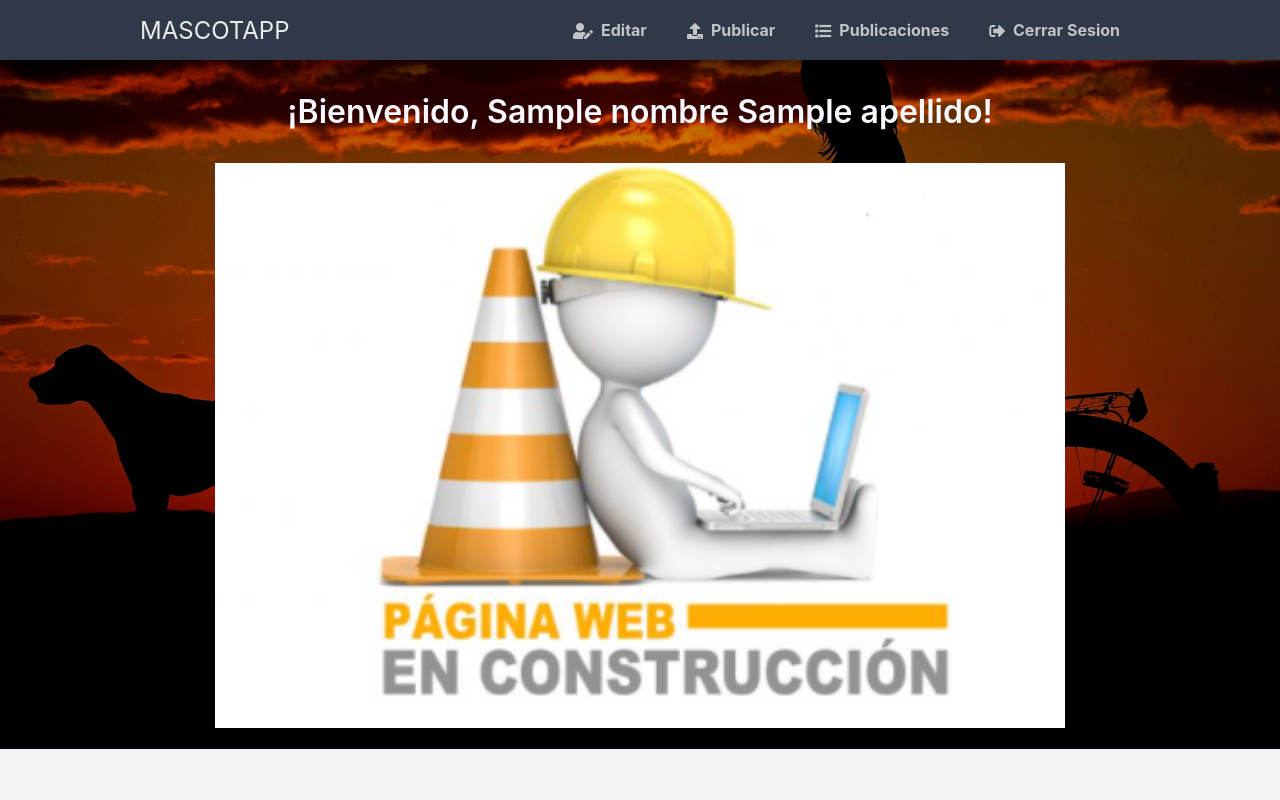
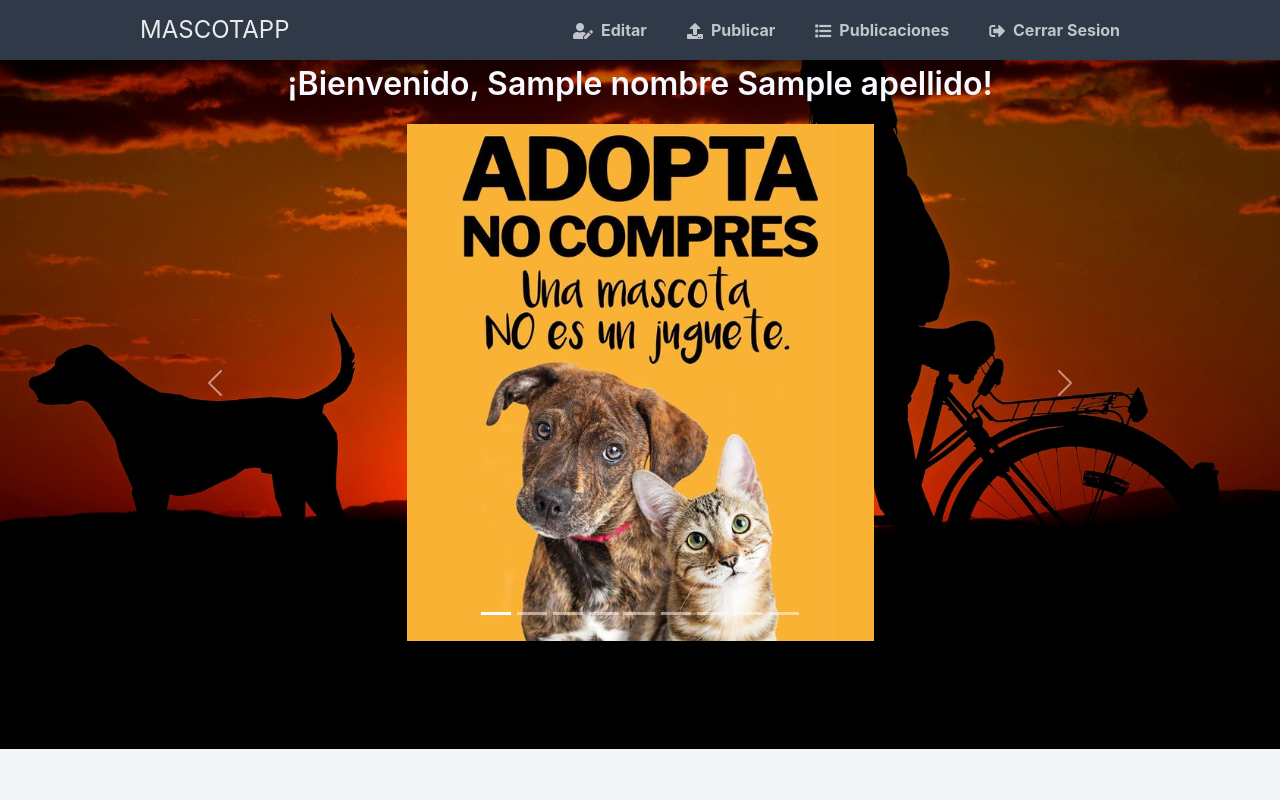
Before and after one commit to paulacarbone/MascotApp2022, a Flask app: template templates/home.html in a window 1280 px wide. Run offline with Flask 2, Linux system fonts and the light colour scheme; the template is opened without the code that fills it: most values are stand-ins (such as "Sample title", 1, 10 or a date in 2020); some libraries are stand-ins or nearby versions.

Commit message:
Se agrega carrousel al home

```diff
--- a/templates/home.html
+++ b/templates/home.html
@@ -4,6 +4,56 @@
 
 {% block content %}
 <p>¡Bienvenido, {{ nombre.capitalize() }} {{apellido.capitalize()}}!</p>
-<img src="../static/images/pagina en construccion.jpg" alt="espacio en construccion" width="850px" title="Espacio en construccion"/>
+<!-- <img src="../static/images/pagina en construccion.jpg" alt="espacio en construccion" width="850px" title="Espacio en construccion"/> -->
+<div id="carouselExampleIndicators" class="carousel slide" data-bs-ride="true">
+    <div class="carousel-indicators">
+      <button type="button" data-bs-target="#carouselExampleIndicators" data-bs-slide-to="0" class="active" aria-current="true" aria-label="Slide 1"></button>
+      <button type="button" data-bs-target="#carouselExampleIndicators" data-bs-slide-to="1" aria-label="Slide 2"></button>
+      <button type="button" data-bs-target="#carouselExampleIndicators" data-bs-slide-to="2" aria-label="Slide 3"></button>
+      <button type="button" data-bs-target="#carouselExampleIndicators" data-bs-slide-to="3" aria-label="Slide 4"></button>
+      <button type="button" data-bs-target="#carouselExampleIndicators" data-bs-slide-to="4" aria-label="Slide 5"></button>
+      <button type="button" data-bs-target="#carouselExampleIndicators" data-bs-slide-to="5" aria-label="Slide 6"></button>
+      <button type="button" data-bs-target="#carouselExampleIndicators" data-bs-slide-to="6" aria-label="Slide 7"></button>
+      <button type="button" data-bs-target="#carouselExampleIndicators" data-bs-slide-to="7" aria-label="Slide 8"></button>
+      <button type="button" data-bs-target="#carouselExampleIndicators" data-bs-slide-to="8" aria-label="Slide 9"></button>
+    </div>
+    <div class="carousel-inner">
+      <div class="carousel-item active">
+        <img src="../static/images/campañas/Adopcion..PNG" class="d-block w-90 h-100" alt="...">
+      </div>
+      <div class="carousel-item">
+        <img src="../static/images/campañas/CampañaAdopcion.jpg" class="d-block w-50 h-50" alt="...">
+      </div>
+      <div class="carousel-item">
+        <img src="../static/images/campañas/campVacuna.png" class="d-block w-90 h-70" alt="...">
+      </div>
+      <div class="carousel-item">
+        <img class="d-block w-100" src="../static/images/campañas/calendarioPerro.jpg" class="d-block w-40 h-40" alt="...">
+      </div>
+      <div class="carousel-item">
+        <img class="d-block w-100" src="../static/images/campañas/calendario-vacunas-gatos.jpg" class="d-block w-50 h-50" alt="...">
+      </div>
+      <div class="carousel-item">
+        <img class="d-block w-100" src="../static/images/campañas/gatoVacuna.jpg" class="d-block w-50 h-50" alt="...">
+      </div>
+      <div class="carousel-item">
+        <img class="d-block w-100" src="../static/images/campañas/vacunaPerri.jpg" class="d-block w-50 h-50" alt="...">
+      </div>
+      <div class="carousel-item">
+        <img class="d-block w-100" src="../static/images/campañas/vacuGato.jpg" class="d-block w-50 h-50" alt="...">
+      </div>
+      <div class="carousel-item">
+        <img class="d-block w-100" src="../static/images/fondo2.jpg" class="d-block w-50 h-50" alt="...">
+      </div>
+    </div>
+    <button class="carousel-control-prev" type="button" data-bs-target="#carouselExampleIndicators" data-bs-slide="prev">
+      <span class="carousel-control-prev-icon" aria-hidden="true"></span>
+      <span class="visually-hidden">Previous</span>
+    </button>
+    <button class="carousel-control-next" type="button" data-bs-target="#carouselExampleIndicators" data-bs-slide="next">
+      <span class="carousel-control-next-icon" aria-hidden="true"></span>
+      <span class="visually-hidden">Next</span>
+    </button>
+  </div>
 
 {% endblock %}
--- a/templates/layout.html
+++ b/templates/layout.html
@@ -6,6 +6,8 @@
 		<link rel="shortcut icon" href="/static/images/icono.jpg" />
 		<link rel="stylesheet" href="{{ url_for('static', filename='style.css') }}">
 		<link rel="stylesheet" href="https://use.fontawesome.com/releases/v5.7.1/css/all.css">
+		<link rel="stylesheet" href="https://cdn.jsdelivr.net/npm/bootstrap@5.2.1/dist/css/bootstrap.min.css"/>
+		<script src="https://cdn.jsdelivr.net/npm/bootstrap@5.2.1/dist/js/bootstrap.bundle.min.js"></script>
 	</head>
 	<body class="loggedin">
 		<nav class="navtop">
```
